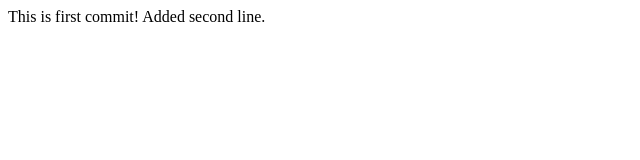
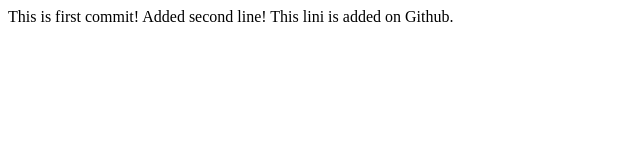
Before and after one commit to Suizanna/home_work, a plain HTML site: page index.html in a window 1280 px wide. Shown: the whole page, without its empty margins (0-640 px from the left). Drawn offline with Linux system fonts and the light colour scheme.

Commit message:
Update index.html

```diff
--- a/index.html
+++ b/index.html
@@ -8,6 +8,8 @@
 <body>
     This is first commit!
 
-    Added second line.
+    Added second line!
+
+    This lini is added on Github.
 </body>
 </html>
```
